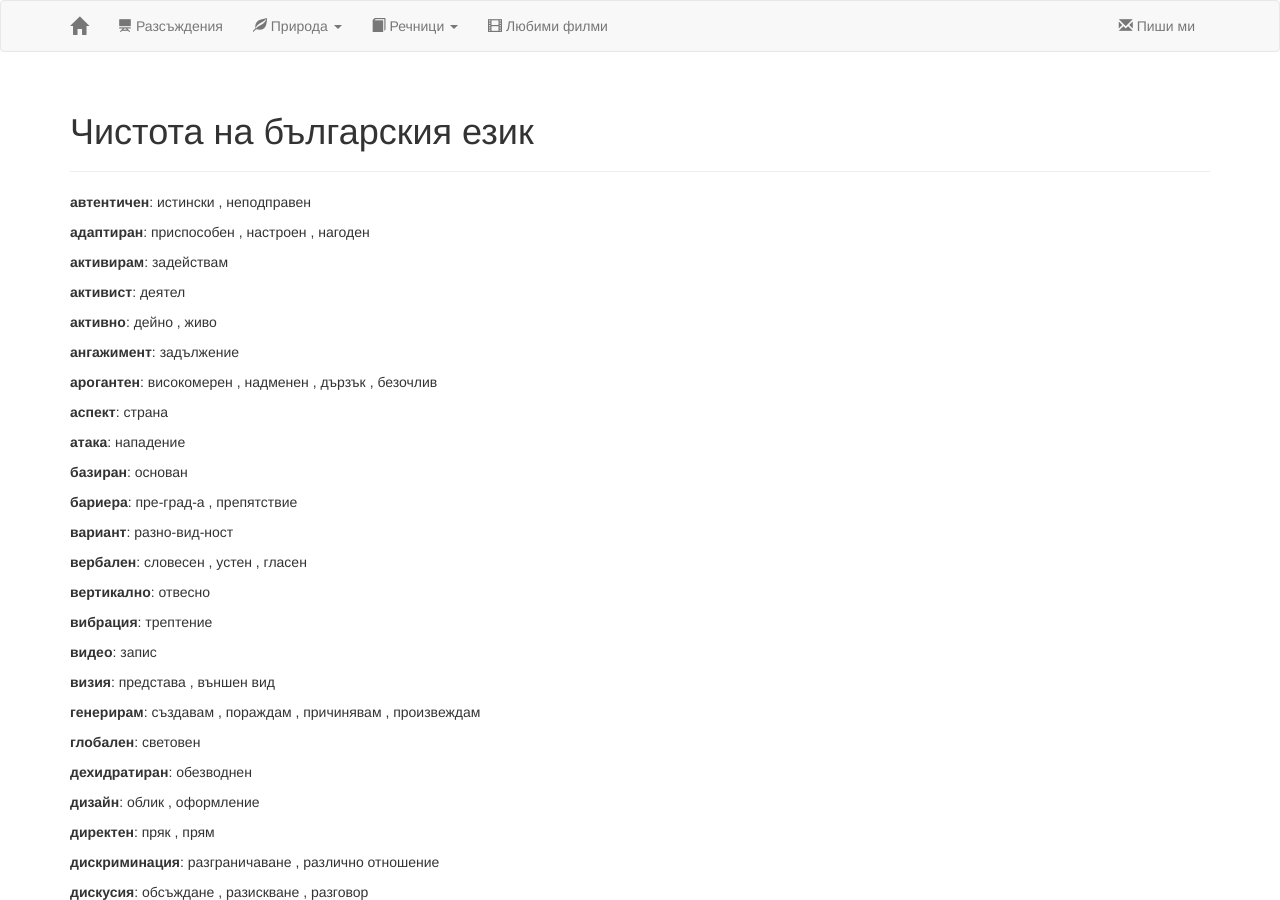
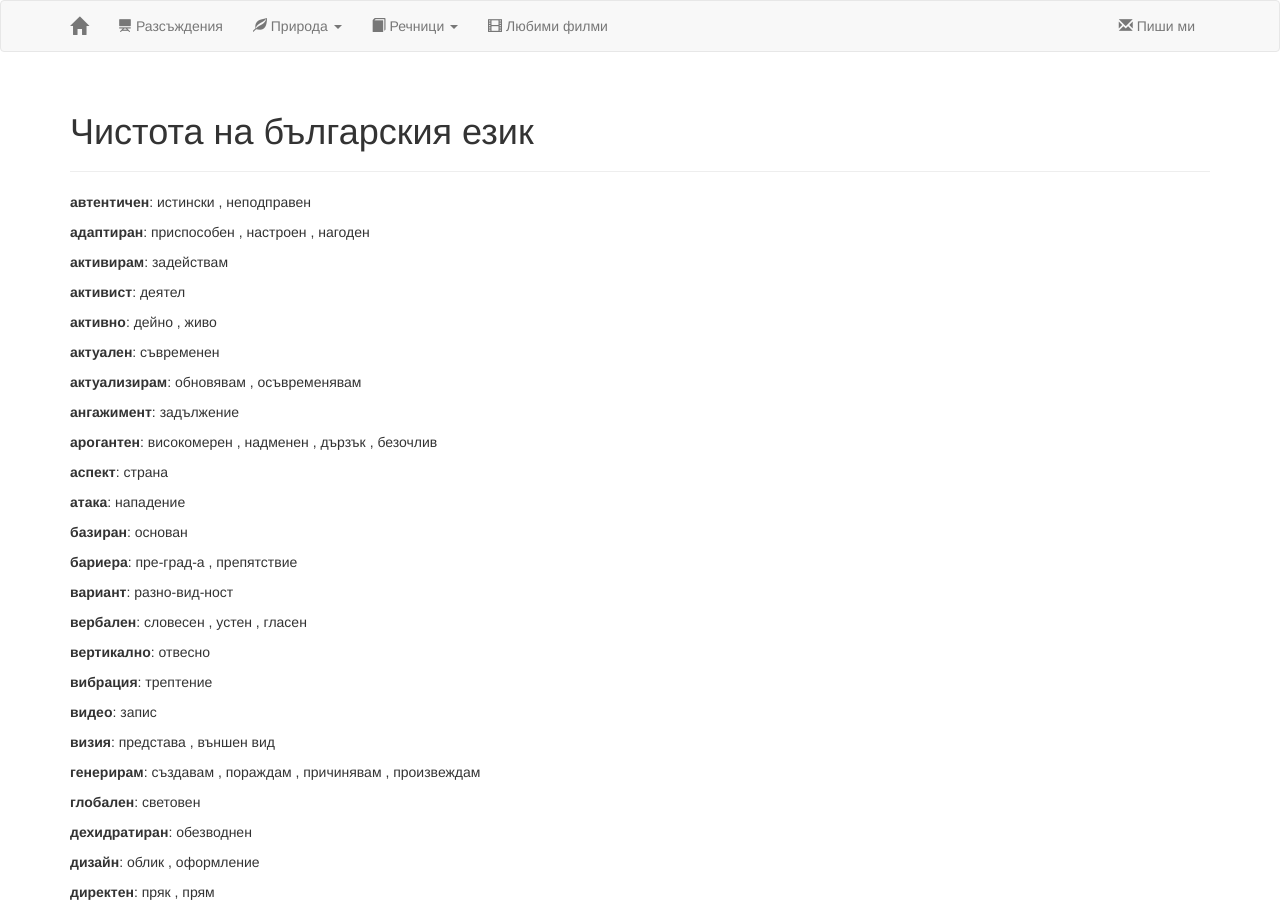
Before and after one commit to archri/hristos_site, a Jekyll site: the page built from dictionary_bulgarian_purity.html, in a window 1280 px wide and 900 px high. Built offline with Jekyll 4.4.1, drawn with Linux system fonts in a browser that asks for light colours; nearby versions of some CDN libraries.

Commit message:
added pure words

```diff
--- a/_data/dictionaries/bulgarian/purity.yml
+++ b/_data/dictionaries/bulgarian/purity.yml
@@ -10,6 +10,10 @@
 активно:
   - дейно
   - живо
+актуален: съвременен
+актуализирам:
+  - обновявам
+  - осъвременявам
 ангажимент: задължение
 арогантен:
   - високомерен
```
